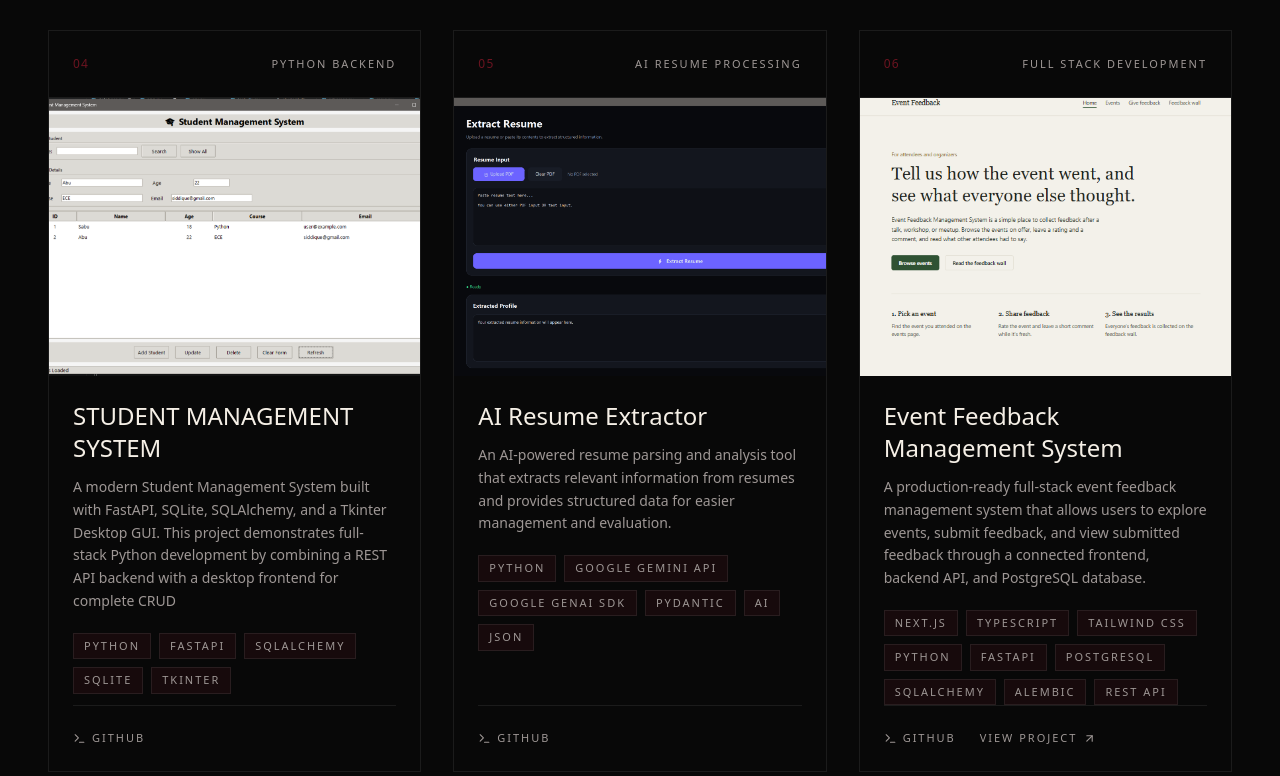
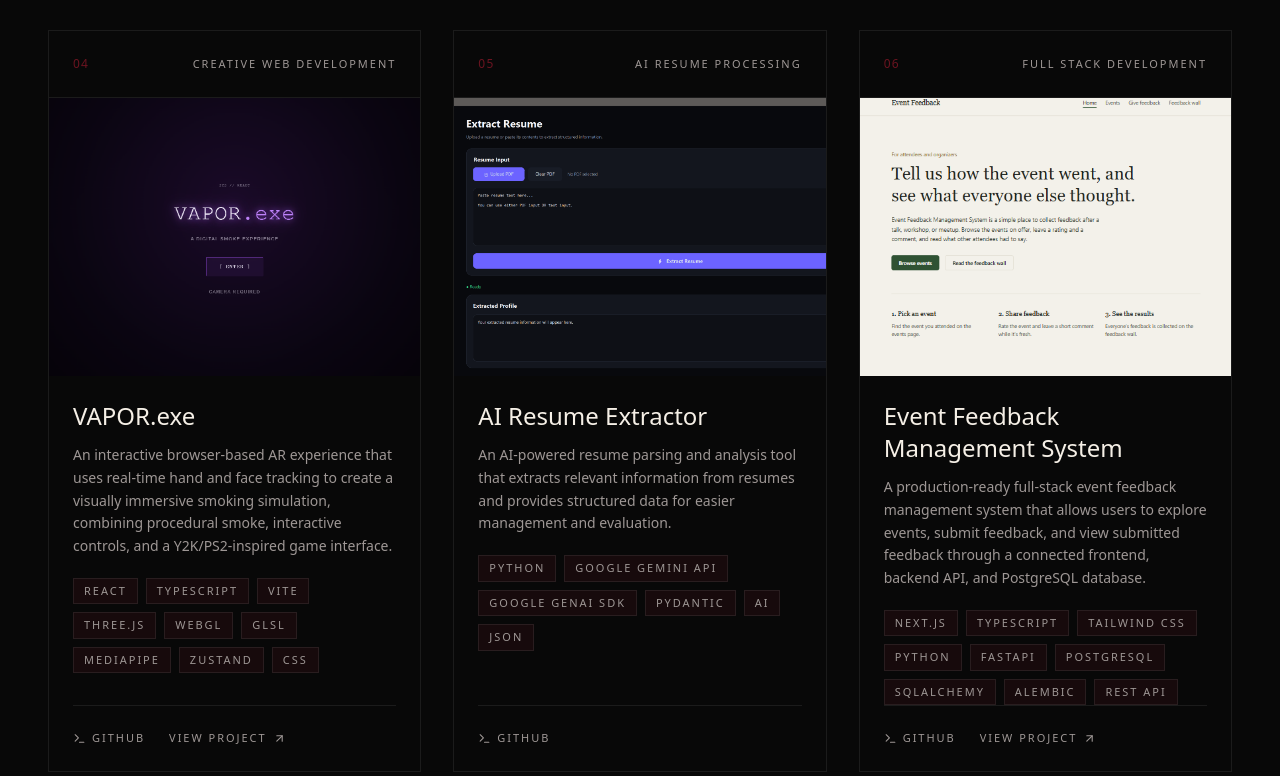
Before and after one commit to AboobakerSiddique/portfolio, a Next.js app: page / in a window 1280 px wide. Shown: the part 1904-2680 px from the top of the page. Built offline with nearby package versions, Linux system fonts and the light colour scheme.

Commit message:
new project

```diff
--- a/src/content/site.ts
+++ b/src/content/site.ts
@@ -199,24 +199,40 @@ export const siteConfig = {
   featured: true,
 },
     {
-      id: "student-management-system",
+  id: "vapor-exe",
   number: "04",
-      title: "STUDENT MANAGEMENT SYSTEM",
-      category: "PYTHON BACKEND",
+  title: "VAPOR.exe",
+  category: "CREATIVE WEB DEVELOPMENT",
   description:
-        "A modern Student Management System built with FastAPI, SQLite, SQLAlchemy, and a Tkinter Desktop GUI. This project demonstrates full-stack Python development by combining a REST API backend with a desktop frontend for complete CRUD",
-      image: "/images/projects/student-managment-system.png",
-      technologies: ["PYTHON", "FASTAPI", "SQLALCHEMY", "SQLITE", "Tkinter"],
+    "An interactive browser-based AR experience that uses real-time hand and face tracking to create a visually immersive smoking simulation, combining procedural smoke, interactive controls, and a Y2K/PS2-inspired game interface.",
+  image: "/images/projects/vapor-exe.png",
+  technologies: [
+    "React",
+    "TypeScript",
+    "Vite",
+    "Three.js",
+    "WebGL",
+    "GLSL",
+    "MediaPipe",
+    "Zustand",
+    "CSS",
+  ],
   highlights: [
-        "Add,View,Update,Delete,Search Students",
-        "SQLite Database Storage",
-        "SQLAlchemy ORM",
-        "Full CRUD with input validation",
-        "Desktop GUI built with Tkinter",
-        "Swagger / OpenAPI docs",
+    "Real-time hand tracking",
+    "Face and mouth tracking",
+    "Interactive cigarette and burn system",
+    "Procedural smoke simulation",
+    "Real-time smoke and ash physics",
+    "Multiple visual smoke presets",
+    "Adjustable intensity, wind, and sensitivity",
+    "Y2K / PS2-inspired interactive HUD",
+    "Responsive desktop and mobile experience",
+    "Local camera processing for privacy",
+    "Performance optimization for mobile devices",
+    "Vercel deployment",
   ],
-      github: "https://github.com/AboobakerSiddique/Student-Management-System",
-      live: "",
+  github: "https://github.com/AboobakerSiddique/Vapor.exe",
+  live: "https://vapor-exe-cyan.vercel.app/",
   featured: false,
 },
     {
@@ -279,6 +295,27 @@ export const siteConfig = {
   ],
   github: "https://github.com/AboobakerSiddique/event-feedback-management-system",
   live: "https://event-feedback-management-system.vercel.app/",
+  featured: false,
+},
+{
+id: "student-management-system",
+number: "07",
+title: "STUDENT MANAGEMENT SYSTEM",
+category: "PYTHON BACKEND",
+description:
+"A modern Student Management System built with FastAPI, SQLite, SQLAlchemy, and a Tkinter Desktop GUI. This project demonstrates full-stack Python development by combining a REST API backend with a desktop frontend for complete CRUD",
+image: "/images/projects/student-managment-system.png",
+technologies: ["PYTHON", "FASTAPI", "SQLALCHEMY", "SQLITE", "Tkinter"],
+highlights: [
+"Add,View,Update,Delete,Search Students",
+"SQLite Database Storage",
+"SQLAlchemy ORM",
+"Full CRUD with input validation",
+"Desktop GUI built with Tkinter",
+"Swagger / OpenAPI docs",
+],
+github: "AboobakerSiddique/Student-Management-System",
+live: "",
 featured: false,
 },
   ] satisfies Project[],
```
Also changed, not shown: public/images/projects/vapor-exe.png (added). Lines whose indentation alone changed are shown as unchanged.
